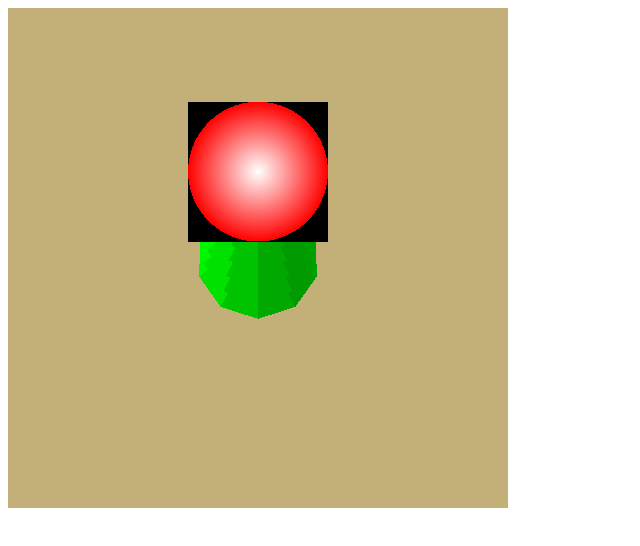
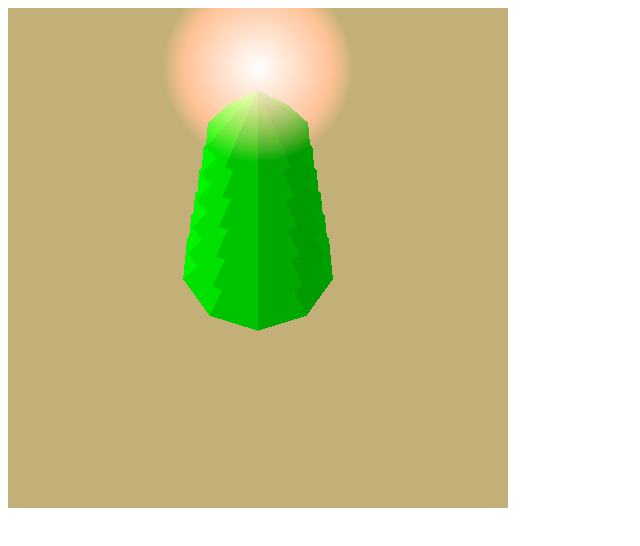
Before and after one commit to dkurtaev/hnyc2017, a website: page client/fir_tree.html in a window 1280 px wide. Shown: the whole page, without its empty margins (0-640 px from the left). Drawn offline with nearby package versions, Linux system fonts and the light colour scheme.

Commit message:
Edited twinkles geometry data transfer

```diff
--- a/client/fir_tree.html
+++ b/client/fir_tree.html
@@ -27,6 +27,9 @@
 
       gl.clearColor(0.76, 0.69, 0.47, 1.0);
       gl.enable(gl.DEPTH_TEST);
+      gl.enable(gl.BLEND);
+      gl.blendFunc(gl.SRC_ALPHA, gl.ONE_MINUS_SRC_ALPHA);
+      gl.enable(gl.ALPHA_TEST);
       gl.clear(gl.COLOR_BUFFER_BIT | gl.DEPTH_BUFFER_BIT);
 
       var tree = new Tree(gl);
--- a/client/shaders_factory.js
+++ b/client/shaders_factory.js
@@ -1,7 +1,8 @@
 var Attrib = {
   POSITION: 0,
   NORMAL: 1,
-  CENTER: 2
+  CENTER: 2,
+  INDEX: 3
 };
 
 function createShaderProgram(gl, vertShaderSource, fragShaderSource) {
@@ -16,6 +17,7 @@ function createShaderProgram(gl, vertShaderSource, fragShaderSource) {
   gl.bindAttribLocation(shaderProgram, Attrib.POSITION, "a_position");
   gl.bindAttribLocation(shaderProgram, Attrib.NORMAL, "a_normal");
   gl.bindAttribLocation(shaderProgram, Attrib.CENTER, "a_center");
+  gl.bindAttribLocation(shaderProgram, Attrib.INDEX, "a_index");
 
   gl.linkProgram(shaderProgram);
   gl.deleteShader(vertexShader);
--- a/client/tree.js
+++ b/client/tree.js
@@ -4,9 +4,9 @@ function Tree(gl) {
 
   this.initVBOs(gl);
   this.initShaders(gl);
-  this.twinles = new Twinkles(gl, 1);
-  this.twinles.draw(gl);
+  this.twinkles = new Twinkles(gl, 1, [[0, 4, 0]]);
   this.draw(gl);
+  this.twinkles.draw(gl);
 }
 
 Tree.prototype.initVBOs = function(gl) {
@@ -89,7 +89,7 @@ Tree.prototype.initShaders = function(gl) {
 
 Tree.prototype.draw = function(gl) {
   var projMatrix = perspectiveProjMatrix(500, 500);
-  var viewMatrix = lookAtMatrix(0, Math.PI/2.5, 10);
+  var viewMatrix = lookAtMatrix(0, Math.PI / 3, 8);
 
   gl.useProgram(this.shaderProgram);
 
--- a/client/twinkles.js
+++ b/client/twinkles.js
@@ -1,39 +1,45 @@
-function Twinkles(gl, radius) {
+function Twinkles(gl, radius, twinkles) {
+  // Each twinkle is a circle. Circle drawing on square. There are two
+  // triangles in square:
+  // 0 *------* 1
+  //   |    / |
+  //   | /    |
+  // 3 *------* 2
   this.radius = radius;
-  this.initVBOs(gl);
-  this.initShaders(gl);
-}
+  var centers = [];
+  var indices = [];
+  twinkles.forEach(function(position) {
+    for (var i = 0; i < 6; ++i) {
+      centers.push(position[0], position[1], position[2]);
+    }
+    indices.push(0, 1, 3, 3, 1, 2);
+  });
 
-Twinkles.prototype.initVBOs = function(gl) {
-  var positions = [-this.radius, this.radius, 0,
-                   this.radius, this.radius, 0,
-                   -this.radius, -this.radius, 0,
-                   -this.radius, -this.radius, 0,
-                   this.radius, this.radius, 0,
-                   this.radius, -this.radius, 0];
-  var centers = [
-    0, 4, 0, 0, 4, 0, 0, 4, 0,
-    0, 4, 0, 0, 4, 0, 0, 4, 0
-  ];
-
-  this.positionsVBO = gl.createBuffer();
-  gl.bindBuffer(gl.ARRAY_BUFFER, this.positionsVBO);
-  gl.bufferData(gl.ARRAY_BUFFER, new Float32Array(positions), gl.STATIC_DRAW);
+  // Initialize VBOs.
+  this.indicesVBO = gl.createBuffer();
+  gl.bindBuffer(gl.ARRAY_BUFFER, this.indicesVBO);
+  gl.bufferData(gl.ARRAY_BUFFER, new Uint8Array(indices), gl.STATIC_DRAW);
 
   this.centersVBO = gl.createBuffer();
   gl.bindBuffer(gl.ARRAY_BUFFER, this.centersVBO);
   gl.bufferData(gl.ARRAY_BUFFER, new Float32Array(centers), gl.STATIC_DRAW);
 
   gl.bindBuffer(gl.ARRAY_BUFFER, null);
-};
+
+  // Initialize shader program.
+  this.initShaders(gl);
+}
 
 Twinkles.prototype.initShaders = function(gl) {
   var vertShaderSrc =
-      'attribute vec3 a_position;' +
+      'precision mediump float;' +
+
+      'attribute float a_index;' +
       'attribute vec3 a_center;' +
 
       'uniform mat4 u_view_mtx;' +
       'uniform mat4 u_proj_mtx;' +
+      'uniform float u_radius;' +
 
       'varying vec3 v_position;' +
 
@@ -48,12 +54,24 @@ Twinkles.prototype.initShaders = function(gl) {
         '            vec4(col1[3], col2[3], col3[3], col4[3]));' +
       '}' +
 
+      'vec3 GetPositionByIdx(float idx) {' +
+        'if (idx == 0.0) {' +
+          'return vec3(-u_radius, u_radius, 0.0);' +
+        '} else if (idx == 1.0) {' +
+          'return vec3(u_radius, u_radius, 0.0);' +
+        '} else if (idx == 2.0) {' +
+          'return vec3(u_radius, -u_radius, 0.0);' +
+        '} else {' +
+          'return vec3(-u_radius, -u_radius, 0.0);' +
+        '}' +
+      '}' +
+
       'void main() {' +
-        'v_position = a_position;' +
+        'v_position = GetPositionByIdx(a_index);' +
         'mat4 model_matrix = transpose(u_view_mtx);' +
         'model_matrix[3] = vec4(a_center, 1.0);' +
         'gl_Position = u_proj_mtx * u_view_mtx * model_matrix * ' +
-        '              vec4(a_position, 1.0);' +
+        '              vec4(v_position, 1.0);' +
       '}';
   var fragShaderSrc =
       'precision mediump float;' +
@@ -62,9 +80,9 @@ Twinkles.prototype.initShaders = function(gl) {
       'void main() {' +
         'float d = length(v_position);' +
         'if (d <= u_radius) {' +
-          'gl_FragColor = vec4(1.0, 1.0 - d / u_radius, 1.0 - d / u_radius, 1.0);' +
+          'gl_FragColor = vec4(1.0, 1.0 - d / u_radius, 1.0 - d / u_radius, 1.0 - d / u_radius);' +
         '} else {' +
-          'gl_FragColor = vec4(0.0, 0.0, 0.0, 1.0);' +
+          'gl_FragColor = vec4(0.0, 0.0, 0.0, 0.0);' +
         '}' +
       '}';
   this.shaderProgram = createShaderProgram(gl, vertShaderSrc, fragShaderSrc);
@@ -72,13 +90,13 @@ Twinkles.prototype.initShaders = function(gl) {
 
 Twinkles.prototype.draw = function(gl) {
   var projMatrix = perspectiveProjMatrix(500, 500);
-  var viewMatrix = lookAtMatrix(0, Math.PI/2.5, 10);
+  var viewMatrix = lookAtMatrix(0, Math.PI / 3, 8);
 
   gl.useProgram(this.shaderProgram);
 
-  gl.bindBuffer(gl.ARRAY_BUFFER, this.positionsVBO);
-  gl.vertexAttribPointer(Attrib.POSITION, 3, gl.FLOAT, false, 0, 0);
-  gl.enableVertexAttribArray(Attrib.POSITION);
+  gl.bindBuffer(gl.ARRAY_BUFFER, this.indicesVBO);
+  gl.vertexAttribPointer(Attrib.INDEX, 1, gl.UNSIGNED_BYTE, false, 0, 0);
+  gl.enableVertexAttribArray(Attrib.INDEX);
 
   gl.bindBuffer(gl.ARRAY_BUFFER, this.centersVBO);
   gl.vertexAttribPointer(Attrib.CENTER, 3, gl.FLOAT, false, 0, 0);
```
